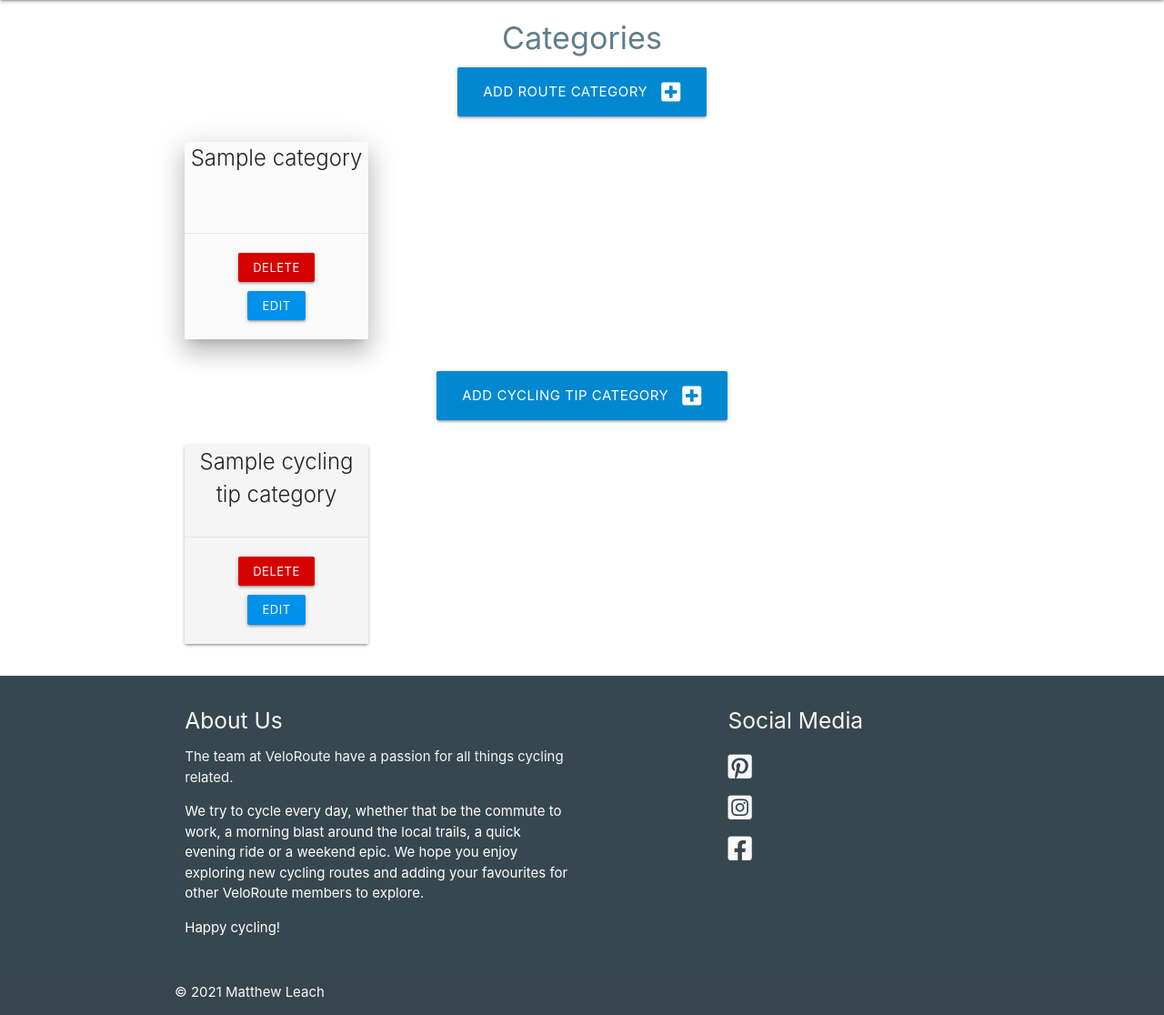
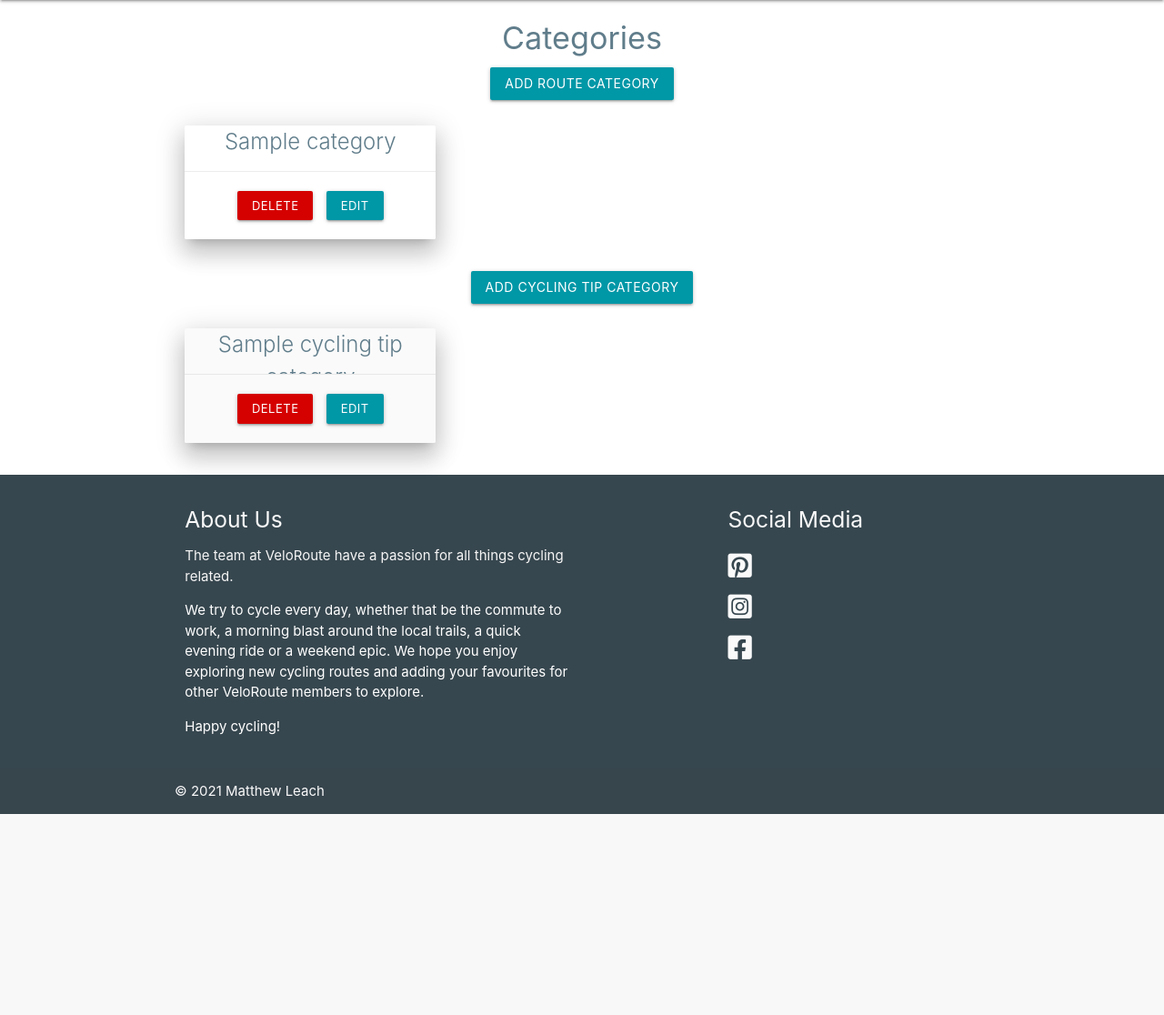
Before and after one commit to Matty-El/velo-route, a Flask app: page /get_categories in a window 1280 px wide. Shown: the part 100-1216 px from the top of the page at 91% size. After the commit the page ends 995 px from the top, so only its background shows below. Run offline with Flask 2, Linux system fonts and the light colour scheme; a database or web service that is not in the repository returns one stand-in record (values such as "Sample title"); some libraries are stand-ins or nearby versions.

Commit message:
Ensure formatting consistent across site

```diff
--- a/static/css/style.css
+++ b/static/css/style.css
@@ -49,6 +49,9 @@ main {
     max-width: 400px;
 }
 
+.link-text {
+    text-decoration: underline;
+}
 /*------------------------------------- cards */
 
 .card-content {
@@ -72,7 +75,7 @@ main {
 }
 
 .card-content-category {
-    height: 100px;
+    height: 50px;
 }
 
 /*------------------------------------- navbar */
--- a/templates/add_cycling_tip.html
+++ b/templates/add_cycling_tip.html
@@ -55,8 +55,8 @@
             <!-- add cycling tip button -->
             <div class="row">
                 <div class="center-align">
-                    <button class="btn-large light-blue darken-2 waves-effect waves-light" type="submit">
-                        Add Cycling Tip<i class="fas fa-plus right"></i>
+                    <button class="btn cyan darken-2 waves-effect" type="submit">
+                        Add Cycling Tip
                     </button>
                 </div>
             </div>
--- a/templates/add_route.html
+++ b/templates/add_route.html
@@ -81,8 +81,8 @@
             <!-- add route button -->
             <div class="row">
                 <div class="center-align">
-                    <button class="btn-large light-blue darken-2 waves-effect waves-light" type="submit">
-                        Add Route<i class="fas fa-plus right"></i>
+                    <button class="btn cyan darken-2 waves-effect" type="submit">
+                        Add Route
                     </button>
                 </div>
             </div>
--- a/templates/categories.html
+++ b/templates/categories.html
@@ -6,8 +6,8 @@
 <!-- route categories -->
 <div class="row">
   <div class="col s12 center-align">
-    <a href="{{ url_for('add_category') }}" class="btn-large light-blue darken-2">
-      Add Route Category <i class="fas fa-plus-square white-text right"></i>
+    <a href="{{ url_for('add_category') }}" class="btn cyan darken-2 waves-effect">
+      Add Route Category
     </a>
   </div>
 </div>
@@ -15,16 +15,16 @@
 <div class="container">
   <div class="row">
     {% for category in categories %}
-    <div class="col s12 m3">
-      <div class="card grey lighten-5 center-align z-depth-4">
-        <div class="card-content-category">
-          <span class="card-title">{{ category.category_name }}</span>
+    <div class="col s8 offset-s2 m4">
+      <div class="card card-categoriesgrey lighten-5 center-align z-depth-4">
+        <div class="card-content-category blue-grey-text darken-5">
+          <span class="card-title valign">{{ category.category_name }}</span>
         </div>
-        <div class="card-action">
+        <div class="card-action card-action-categories">
           <a href="{{ url_for('delete_category', category_id=category._id) }}"
             class="btn-small red accent-4 waves-effect">Delete</a>
           <a href="{{ url_for('edit_category', category_id=category._id) }}"
-            class="btn-small light-blue accent-4 waves-effect">Edit</a>
+            class="btn-small cyan darken-2 waves-effect waves-effect">Edit</a>
         </div>
       </div>
     </div>
@@ -35,8 +35,8 @@
 <!-- cycling tips categories -->
 <div class="row">
   <div class="col s12 center-align">
-    <a href="{{ url_for('add_cycling_tip_category') }}" class="btn-large light-blue darken-2">
-      Add Cycling Tip Category <i class="fas fa-plus-square white-text right"></i>
+    <a href="{{ url_for('add_cycling_tip_category') }}" class="btn cyan darken-2 waves-effect">
+      Add Cycling Tip Category
     </a>
   </div>
 </div>
@@ -44,16 +44,16 @@
 <div class="container">
   <div class="row">
     {% for cycling_tip_category in cycling_tip_categories %}
-    <div class="col s12 m3">
-      <div class="card grey lighten-4 center-align">
-        <div class="card-content-category">
+    <div class="col s8 offset-s2 m4">
+      <div class="card card-categories grey lighten-5 center-align z-depth-4">
+        <div class="card-content-category blue-grey-text darken-5">
           <span class="card-title">{{ cycling_tip_category.category_name }}</span>
         </div>
-        <div class="card-action">
+        <div class="card-action card-action-categories">
           <a href="{{ url_for('delete_cycling_tip_category', cycling_tip_category_id=cycling_tip_category._id) }}"
             class="btn-small red accent-4 waves-effect">Delete</a>
           <a href="{{ url_for('edit_cycling_tip_category', cycling_tip_category_id=cycling_tip_category._id) }}"
-            class="btn-small light-blue accent-4 waves-effect">Edit</a>
+            class="btn-small cyan darken-2 waves-effect">Edit</a>
         </div>
       </div>
     </div>
--- a/templates/cycling_tips.html
+++ b/templates/cycling_tips.html
@@ -25,7 +25,7 @@
           </div>
         </div>
         <div class="card-action">
-          <a href="{{ cycling_tip.cycling_tip_link }}" target="_blank">Tip Link</a>
+          <a class="blue-grey-text darken-5 link-text" href="{{ cycling_tip.cycling_tip_link }}" target="_blank">Tip Link </a>
         </div>
       </div>
     </div>
--- a/templates/edit_route.html
+++ b/templates/edit_route.html
@@ -88,8 +88,8 @@
             <!-- edit route button -->
             <div class="row">
                 <div class="col center-align col s12">
-                    <button class="btn-large light-blue darken-2 waves-effect waves-light" type="submit">
-                        Edit Route<i class="fas fa-edit right"></i>
+                    <button class="btn cyan darken-2 waves-effect" type="submit">
+                        Edit Route
                     </button>
                 </div>
             </div>
--- a/templates/index.html
+++ b/templates/index.html
@@ -59,7 +59,7 @@
                 </a>
                 </div>
                 <div class="card-action card-action-home">
-                    <a class="blue-grey-text darken-5" href="{{ route.route_link }}" target="_blank"><i class="fas fa-link prefix blue-grey-text darken-5"></i>  {{ route.route_name }}</a>
+                    <a class="blue-grey-text darken-5 link-text" href="{{ route.route_link }}" target="_blank">{{ route.route_name }}</a>
                 </div>
             </div>
         </div>
--- a/templates/profile.html
+++ b/templates/profile.html
@@ -44,11 +44,11 @@
             <a href="{{ url_for('delete_route', route_id=route._id) }}"
               class="btn-small red accent-4 waves-effect modal-trigger" data-target="delete-route-modal">Delete</a>
             <a href="{{ url_for('edit_route', route_id=route._id) }}"
-              class="btn-small light-blue accent-4 waves-effect">Edit</a>
+              class="btn-small cyan darken-2 waves-effect">Edit</a>
           </div>
         </div>
         <div class="card-action">
-          <a href="{{ route.route_link }}" target="_blank">Route Link</a>
+          <a class="blue-grey-text darken-5 link-text" href="{{ route.route_link }}" target="_blank">Route Link</a>
         </div>
       </div>
     </div>
@@ -58,7 +58,7 @@
         <p>Are you sure you want to permanently delete this route?</p>
       </div>
       <div class="modal-footer">
-        <a href="{{ url_for('profile', username=session['user']) }}" class="modal-close btn-small light-blue accent-4 waves-effect">Cancel</a>
+        <a href="{{ url_for('profile', username=session['user']) }}" class="modal-close btn-small cyan darken-2 waves-effect">Cancel</a>
         <a href="{{ url_for('delete_route', route_id=route._id) }}" class="modal-close btn-small red accent-4 waves-effect">Delete</a>
       </div>
     </div>
--- a/templates/routes.html
+++ b/templates/routes.html
@@ -14,7 +14,7 @@
         </div>
         <div class="row valign-wrapper center-align"></div>
         <div class="col s4">
-          <button type="submit" class="btn-small light-blue accent-4 waves-effect center-align">
+          <button type="submit" class="btn-small cyan darken-2 waves-effects center-align">
             <i class="i fas fa-search"></i>
           </button>
           <div>
@@ -45,7 +45,7 @@
           <p><strong>Added By: </strong><em>{{ route.created_by }}</em></p><br>
         </div>
         <div class="card-action">
-          <a class="blue-grey-text darken-5" href="{{ route.route_link }}" target="_blank">Route Link</a>
+          <a class="blue-grey-text darken-5 link-text" href="{{ route.route_link }}" target="_blank">Route Link</a>
         </div>
       </div>
     </div>
```
